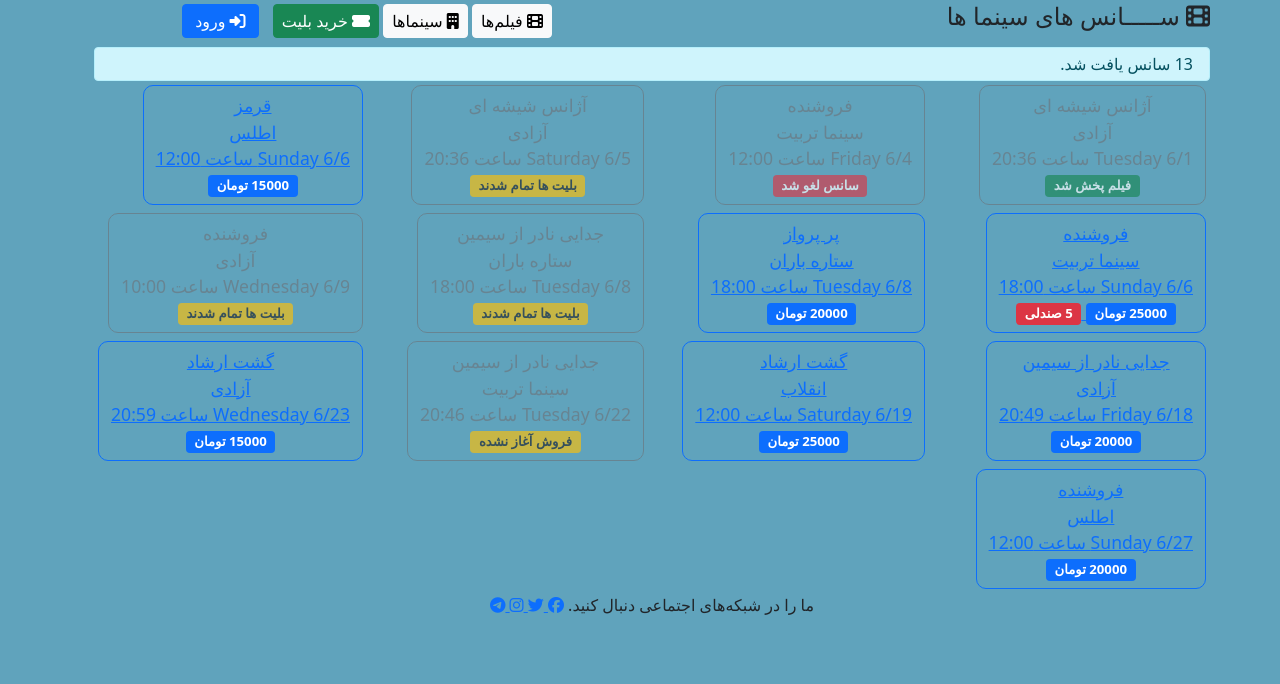
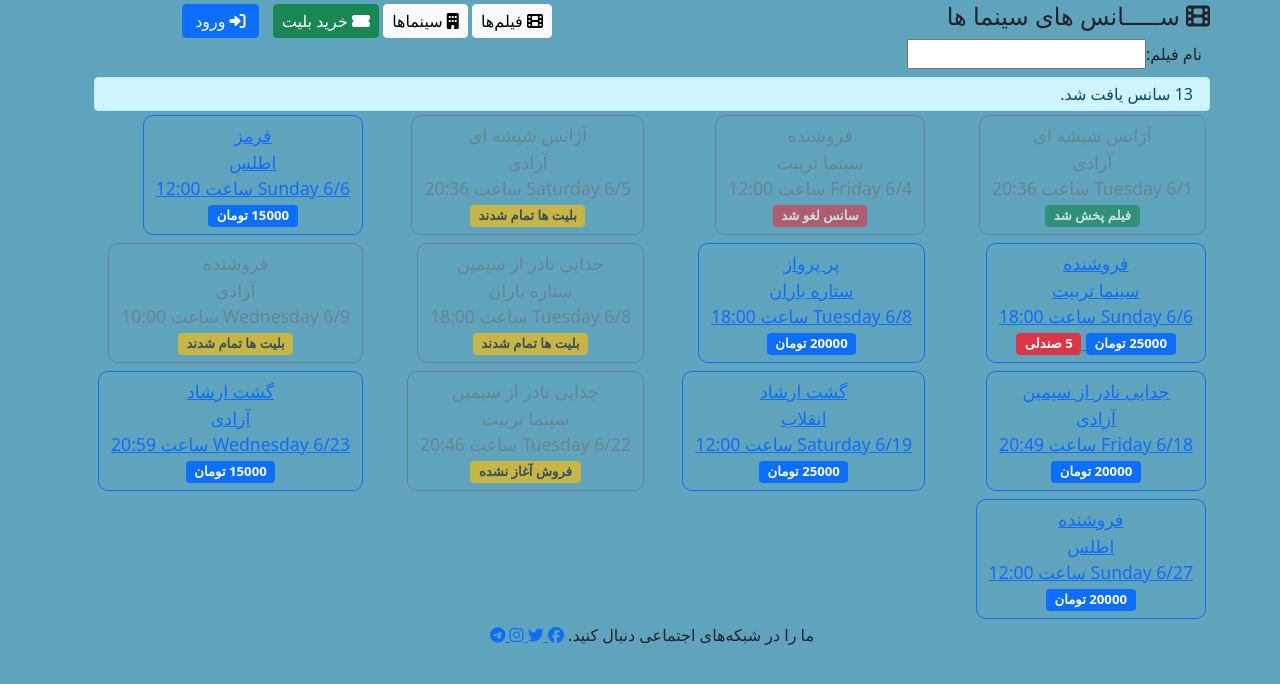
Before and after one commit to iam-Robo/DjangoCourse, a Django app: page /ticketing/showtime/list in a window 1280 px wide. Shown: the part 44-728 px from the top of the page. Run offline with Django 3.2, Linux system fonts and the light colour scheme; data comes from the database, SQL or seed files in the repository; both versions use the stored data as it was after the commit; some libraries are stand-ins or nearby versions.

Commit message:
added form.py to create forms , created ShowTimeSearch forma in it , created an instance of search form in views.py , aded it in showtime_list.html to show search box

```diff
--- /dev/null
+++ b/ticketing/forms.py
@@ -0,0 +1,5 @@
+from django import forms
+
+
+class ShowTimeSearchForm(forms.Form):
+    movie_name = forms.CharField(max_length=100, label='نام فیلم', required=False)
--- a/ticketing/templates/ticketing/showtime_list.html
+++ b/ticketing/templates/ticketing/showtime_list.html
@@ -7,6 +7,11 @@
 
 {% block main_content %}
             {% if showtime_list_views %}
+                    <div class="row px-2">
+                        <form method="get" action="">
+                            {{ search_form }}
+                        </form>
+                    </div>
                 <div class="alert alert-info mt-2 mb-0 py-1 px-3">
                     {{ showtime_list_views.count }}
                         سانس یافت شد.
--- a/ticketing/views.py
+++ b/ticketing/views.py
@@ -1,6 +1,7 @@
 from django.contrib.auth.decorators import login_required
 from django.shortcuts import render, get_object_or_404
 from ticketing.models import Movie, Cinema, ShowTime, Ticket
+from ticketing.forms import ShowTimeSearchForm
 # Create your views here.
 
 
@@ -34,9 +35,11 @@ def cinema_details(request, cinema_id):
 
 
 def show_time(request):
+    search_form = ShowTimeSearchForm()
     showtime = ShowTime.objects.all().order_by('start_time') #to sort scence based on time in show list page
     context = {
-        'showtime_list_views':showtime
+        'showtime_list_views': showtime,
+        'search_form': search_form,
     }
     return render(request,'ticketing/showtime_list.html', context)
 
```
Also changed, not shown: db.sqlite3.
